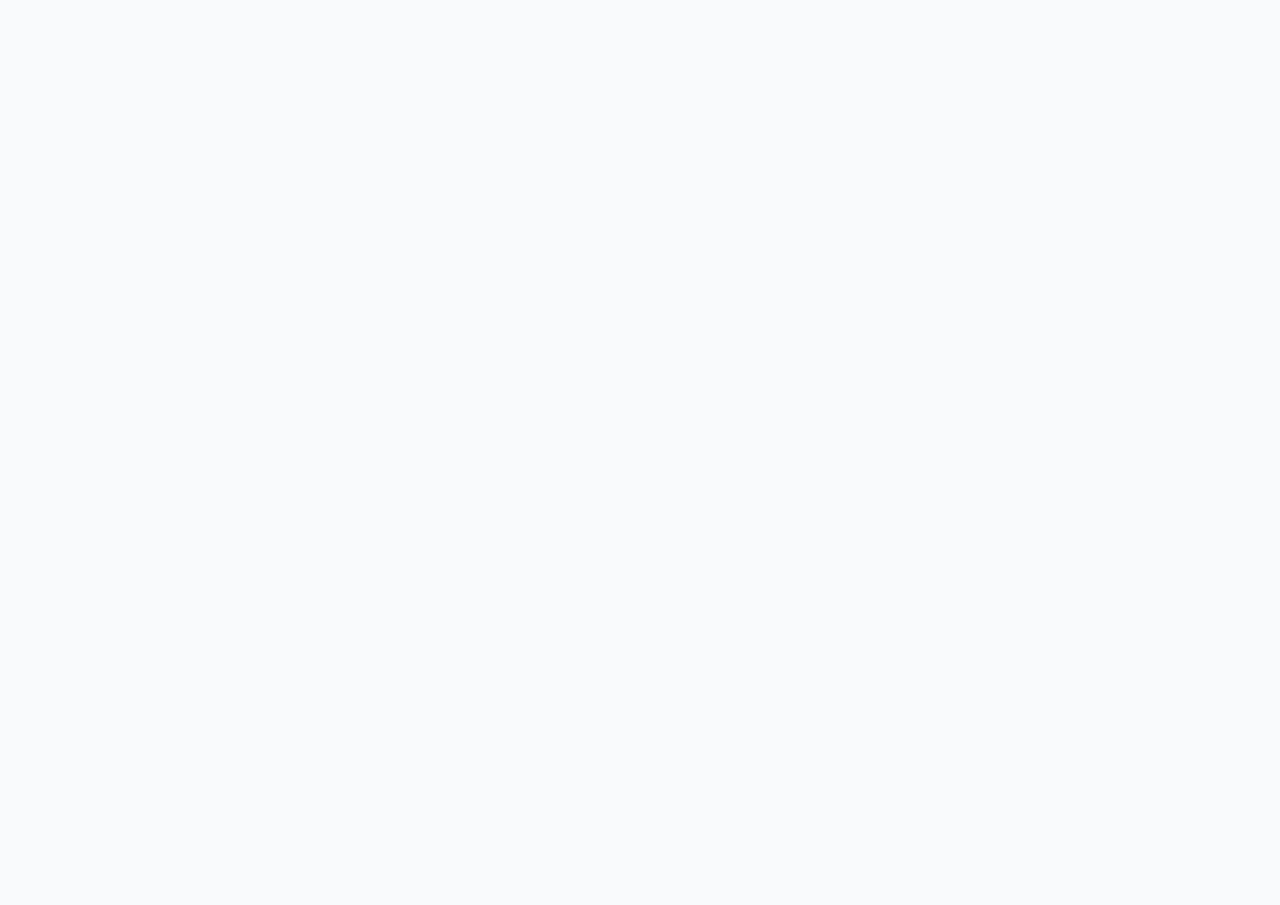
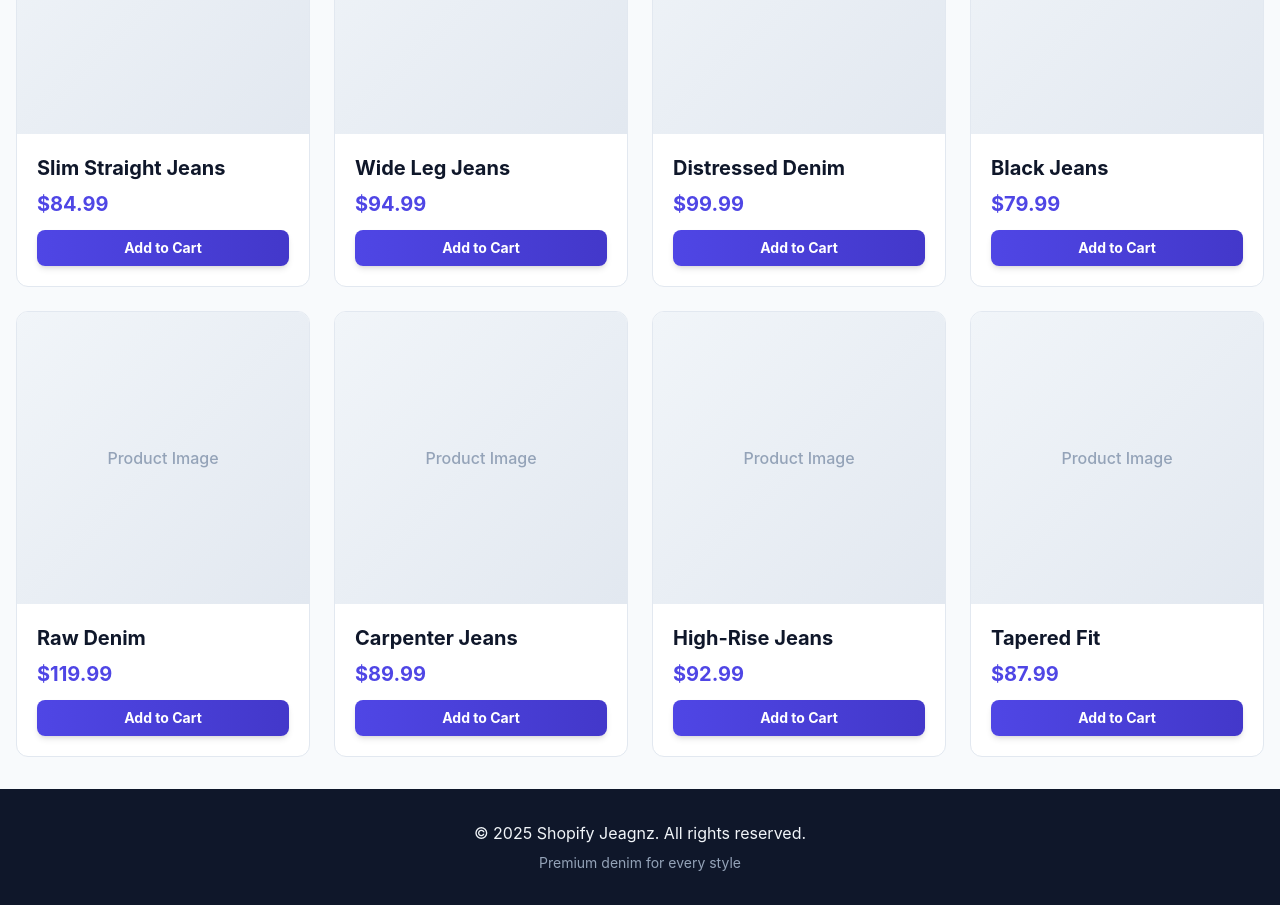
Before and after one commit to jeremyagnz/Shopify-Jeagnz, a React (Vite) app: page /products in a window 1280 px wide. Shown: the part 805-1710 px from the top of the page. Before the commit the page ends 800 px from the top, so only its background shows below. Built offline with nearby package versions, Linux system fonts and the light colour scheme.

Commit message:
Add 8 more products to expand catalog (12 total, 5 featured)
Co-authored-by: jeremyagnz <35277430+jeremyagnz@users.noreply.github.com>

```diff
--- a/src/data/products.ts
+++ b/src/data/products.ts
@@ -11,4 +11,12 @@ export const products: Product[] = [
   { id: 2, name: 'Skinny Jeans', price: '$89.99', description: 'Modern slim fit for a sleek look.', featured: true },
   { id: 3, name: 'Relaxed Fit', price: '$69.99', description: 'Comfortable and casual for everyday wear.' },
   { id: 4, name: 'Bootcut Jeans', price: '$74.99', description: 'Classic bootcut style for versatile styling.', featured: true },
+  { id: 5, name: 'Slim Straight Jeans', price: '$84.99', description: 'Perfect balance between slim and straight fit for all-day comfort.' },
+  { id: 6, name: 'Wide Leg Jeans', price: '$94.99', description: 'Trendy wide leg design for a bold fashion statement.', featured: true },
+  { id: 7, name: 'Distressed Denim', price: '$99.99', description: 'Edgy distressed style with authentic vintage look.' },
+  { id: 8, name: 'Black Jeans', price: '$79.99', description: 'Versatile black denim perfect for any occasion.' },
+  { id: 9, name: 'Raw Denim', price: '$119.99', description: 'Premium raw denim that ages beautifully with wear.', featured: true },
+  { id: 10, name: 'Carpenter Jeans', price: '$89.99', description: 'Functional design with utility pockets and durable construction.' },
+  { id: 11, name: 'High-Rise Jeans', price: '$92.99', description: 'Flattering high-rise cut with comfortable stretch fabric.' },
+  { id: 12, name: 'Tapered Fit', price: '$87.99', description: 'Modern tapered leg for a contemporary silhouette.' },
 ]
```
